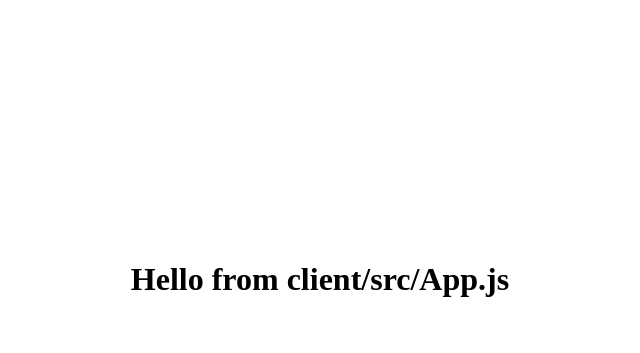
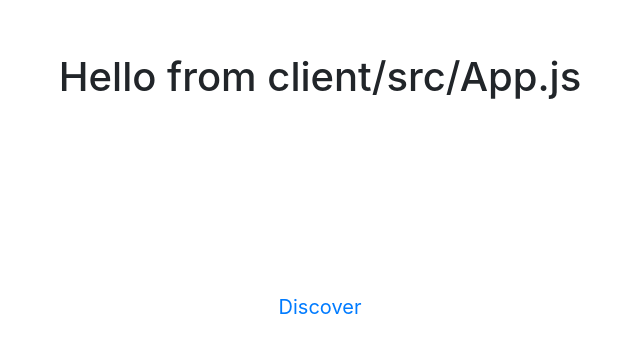
Before and after one commit to wyncode/C36_midterm_adrian_jaboa_leigh_natalie, a React (Create React App) app in the folder client/: page / in a window 1280 px wide. Shown: the part 121-474 px from the top of the page, without its empty margins (0-640 px from the left). Built offline with nearby package versions, Linux system fonts and the light colour scheme; no server answers.

Commit message:
Random Button

```diff
--- a/client/package.json
+++ b/client/package.json
@@ -3,7 +3,9 @@
   "version": "0.1.0",
   "private": true,
   "dependencies": {
+    "bootstrap": "^4.4.1",
     "react": "^16.12.0",
+    "react-bootstrap": "^1.0.0-beta.16",
     "react-dom": "^16.12.0",
     "react-scripts": "3.3.1"
   },
--- a/client/public/index.html
+++ b/client/public/index.html
@@ -19,6 +19,13 @@
       work correctly both with client-side routing and a non-root public URL.
       Learn how to configure a non-root public URL by running `npm run build`.
     -->
+
+    <link
+      rel="stylesheet"
+      href="https://maxcdn.bootstrapcdn.com/bootstrap/4.3.1/css/bootstrap.min.css"
+      integrity="sha384-ggOyR0iXCbMQv3Xipma34MD+dH/1fQ784/j6cY/iJTQUOhcWr7x9JvoRxT2MZw1T"
+      crossorigin="anonymous"
+    />
     <title>React App</title>
   </head>
   <body>
--- a/client/src/App.jsx
+++ b/client/src/App.jsx
@@ -1,5 +1,6 @@
 import React from 'react';
 import './App.css';
+import RandomButton from './components/RandomButton';
 
 class App extends React.Component {
   state = { serverMessage: '' };
@@ -13,8 +14,11 @@ class App extends React.Component {
   render() {
     return (
       <div id="demo">
+
         <h1>Hello from client/src/App.js</h1>
         <h1>{this.state.serverMessage}</h1>
+        <RandomButton />
+
       </div>
     );
   }
--- a/client/src/components/RandomButton.jsx
+++ b/client/src/components/RandomButton.jsx
@@ -0,0 +1,33 @@
+import React from 'react';
+import Button from 'react-bootstrap/Button';
+import ButtonToolbar from 'react-bootstrap/ButtonToolbar';
+
+class RandomButton extends React.Component {
+    constructor(props) {
+      super(props);
+    }
+    handleClick = () => {
+      fetch(`https://www.thecocktaildb.com/api/json/v1/1/random.php`)
+      .then(response => response.json())
+      .then(data => this.setState({ serverMessage: data.strDrink }));
+      console.log("TEST")
+    }
+
+
+
+    render() {
+      return (
+        <div>
+          <ButtonToolbar>
+  {/* <button onClick={this.handleClick}> CLICK ME </button> */}
+  <Button onClick={this.handleClick} variant="link" size ="lg" block>Discover</Button>
+</ButtonToolbar>
+        </div>
+      );
+    }
+
+}
+
+
+
+export default RandomButton;
--- a/client/src/index.jsx
+++ b/client/src/index.jsx
@@ -3,6 +3,7 @@ import ReactDOM from 'react-dom';
 import './index.css';
 import App from './App';
 import * as serviceWorker from './serviceWorker';
+import 'bootstrap/dist/css/bootstrap.min.css';
 
 ReactDOM.render(<App />, document.getElementById('root'));
 
```
Also changed, not shown: 1 other file (tests, documents, lock files or other folders).
